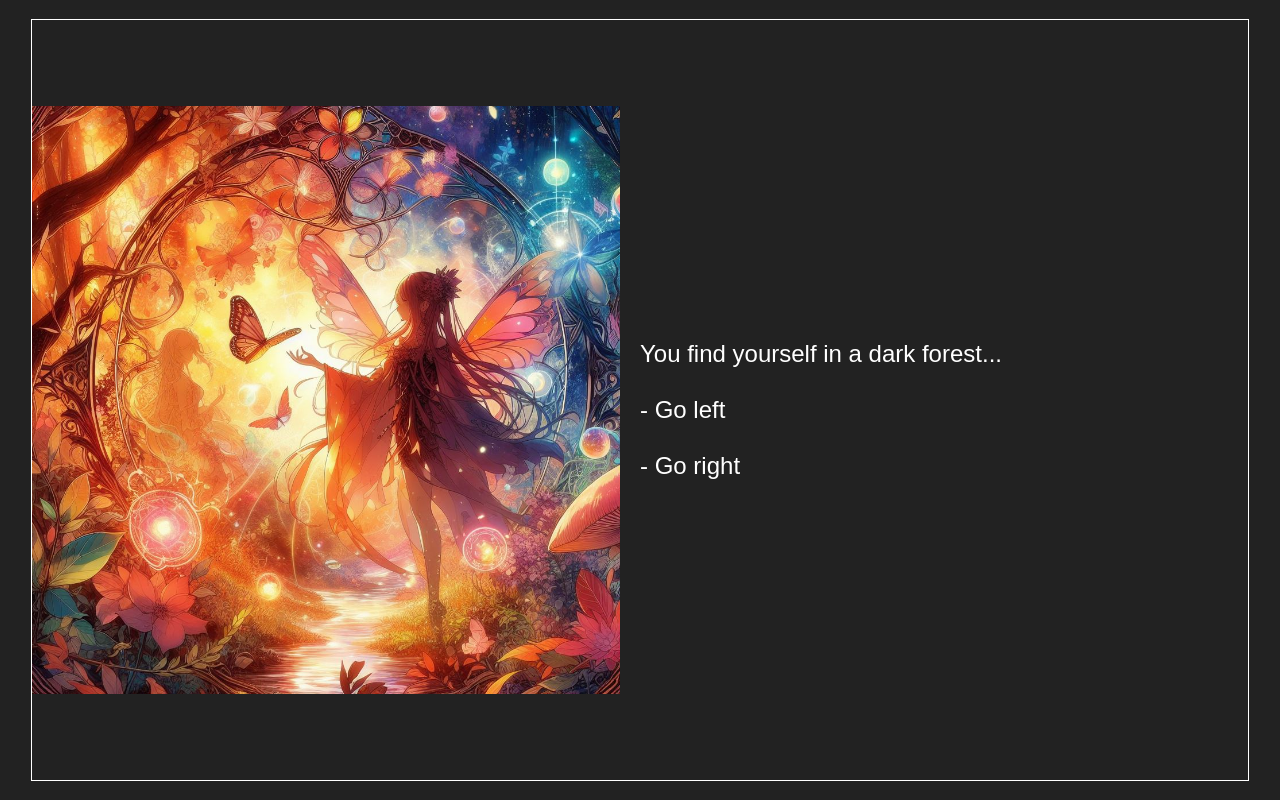
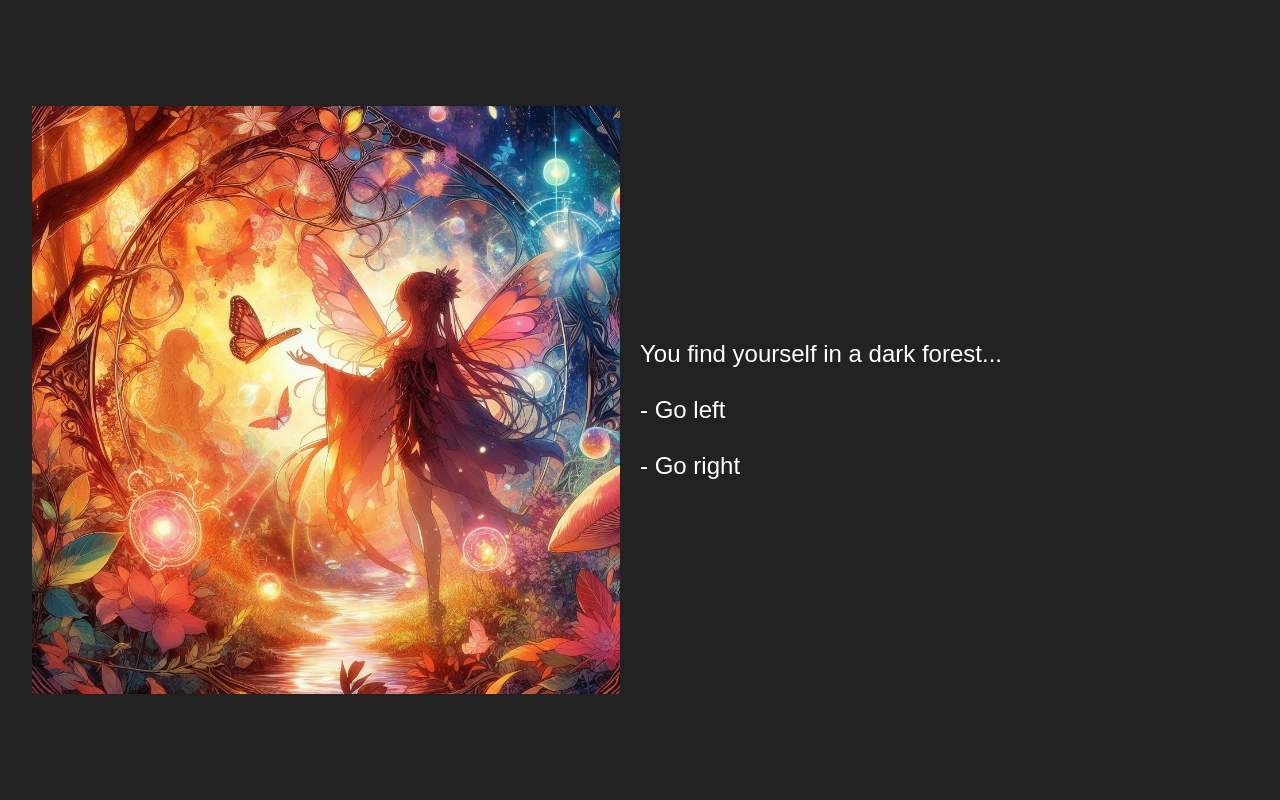
Before and after one commit to daiqui/daiqui.github.io, a plain HTML site: page index.html in a window 1280 px wide. Drawn offline with Linux system fonts and the light colour scheme.

Commit message:
removed white container border

```diff
--- a/styles.css
+++ b/styles.css
@@ -19,7 +19,7 @@ body, html {
     max-height: 1600px;
     min-width: 320px;
     min-height: 240px;
-    border: 1px solid white;
+    /* border: 1px solid white; */
     background-color: #222;
     display: flex;
     justify-content: center;
```
